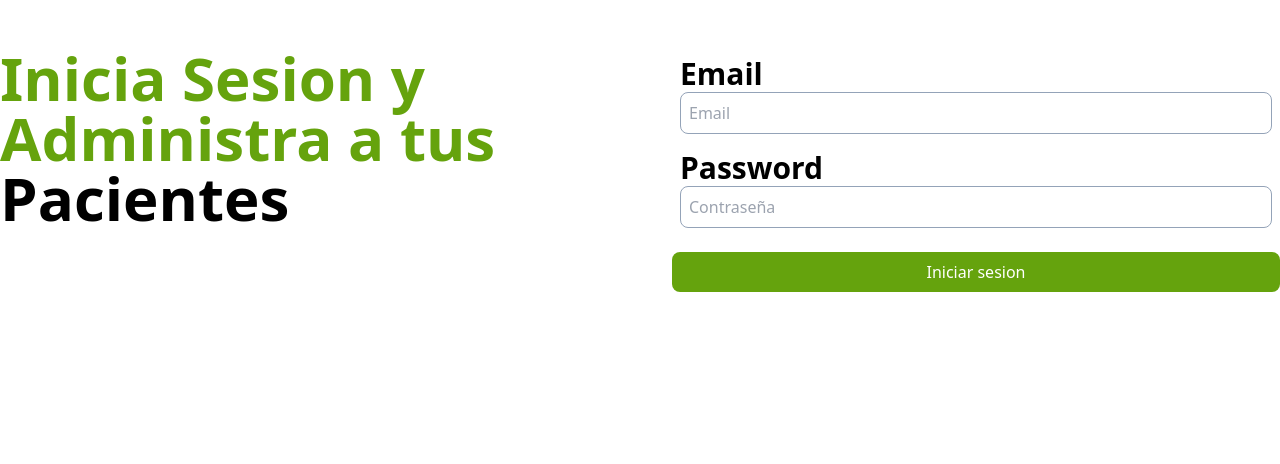
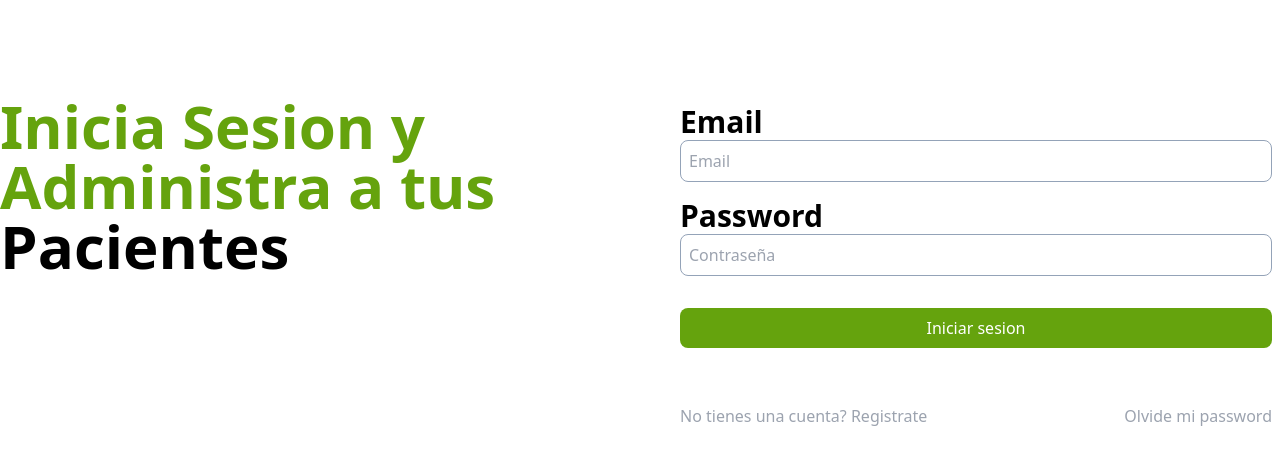
Before and after one commit to Rodriguez-Jp/APV-MERN, a React (Vite) app in the folder frontend/: page / in a window 1280 px wide. Shown: the top 464 px of the page. Built offline with nearby package versions, Linux system fonts and the light colour scheme.

Commit message:
Terminando pagina de login

```diff
--- a/frontend/src/layout/AuthLayout.jsx
+++ b/frontend/src/layout/AuthLayout.jsx
@@ -3,7 +3,7 @@ import { Outlet } from "react-router-dom";
 const AuthLayout = () => {
   return (
     <>
-      <main className="container mx-auto md:grid md:grid-cols-2 mt-12 md:gap-16">
+      <main className="container mx-auto md:grid md:grid-cols-2 mt-24 md:gap-16">
         <Outlet />
       </main>
     </>
--- a/frontend/src/paginas/Login.jsx
+++ b/frontend/src/paginas/Login.jsx
@@ -1,3 +1,5 @@
+import { Link } from "react-router-dom";
+
 const Login = () => {
   return (
     <>
@@ -33,12 +35,22 @@ const Login = () => {
               className="border border-slate-400  rounded-lg p-2"
             />
           </div>
-          <input
-            type="submit"
-            value="Iniciar sesion"
-            className="p-2 rounded-lg mt-4 bg-lime-600 text-white w-full hover:cursor-pointer hover:bg-lime-600/90 transition-colors duration-200"
-          />
+          <div className="p-2">
+            <input
+              type="submit"
+              value="Iniciar sesion"
+              className="p-2 rounded-lg mt-4 bg-lime-600 text-white w-full hover:cursor-pointer hover:bg-lime-600/90 transition-colors duration-200"
+            />
+          </div>
         </form>
+        <nav className="lg:flex justify-between my-10 text-center">
+          <Link to="/registrar" className="text-gray-400 p-2">
+            <h2>No tienes una cuenta? Registrate</h2>
+          </Link>
+          <Link to="/olvide-password" className="text-gray-400 p-2">
+            <h2>Olvide mi password</h2>
+          </Link>
+        </nav>
       </div>
     </>
   );
```
